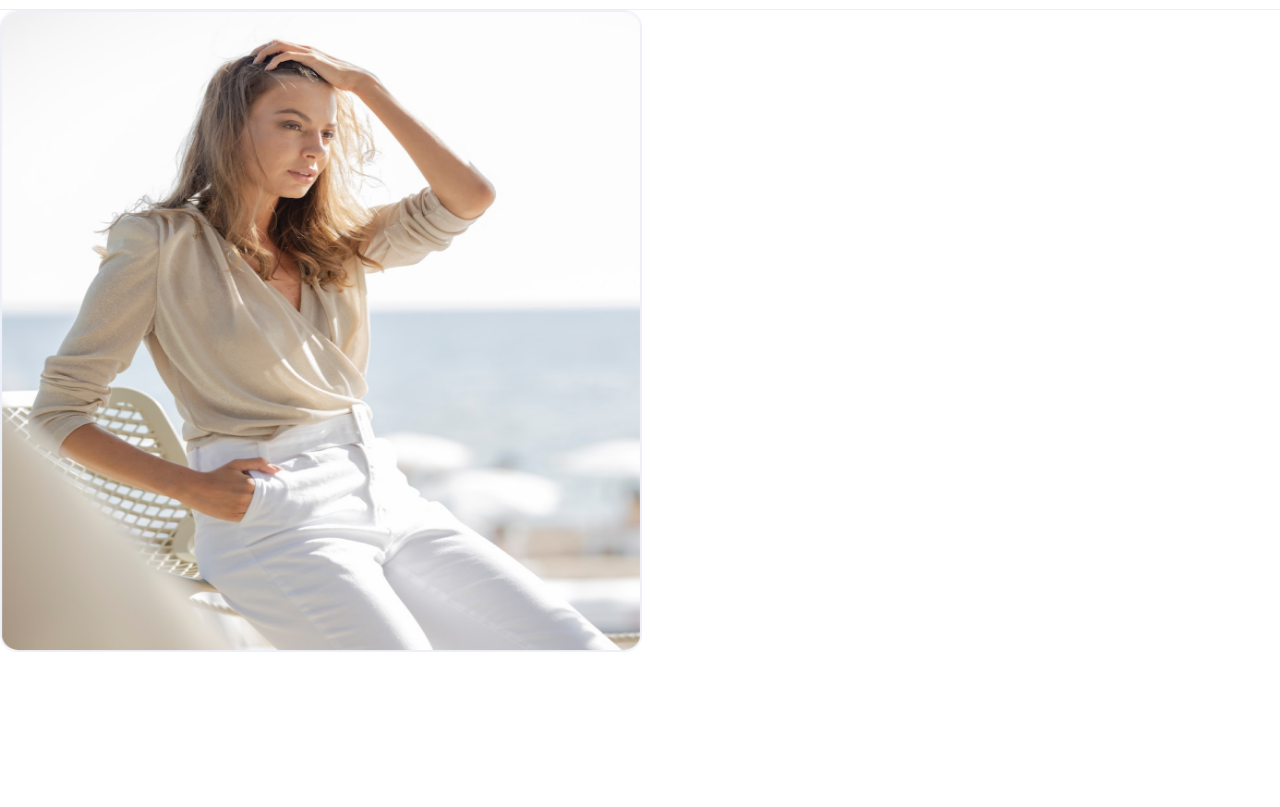
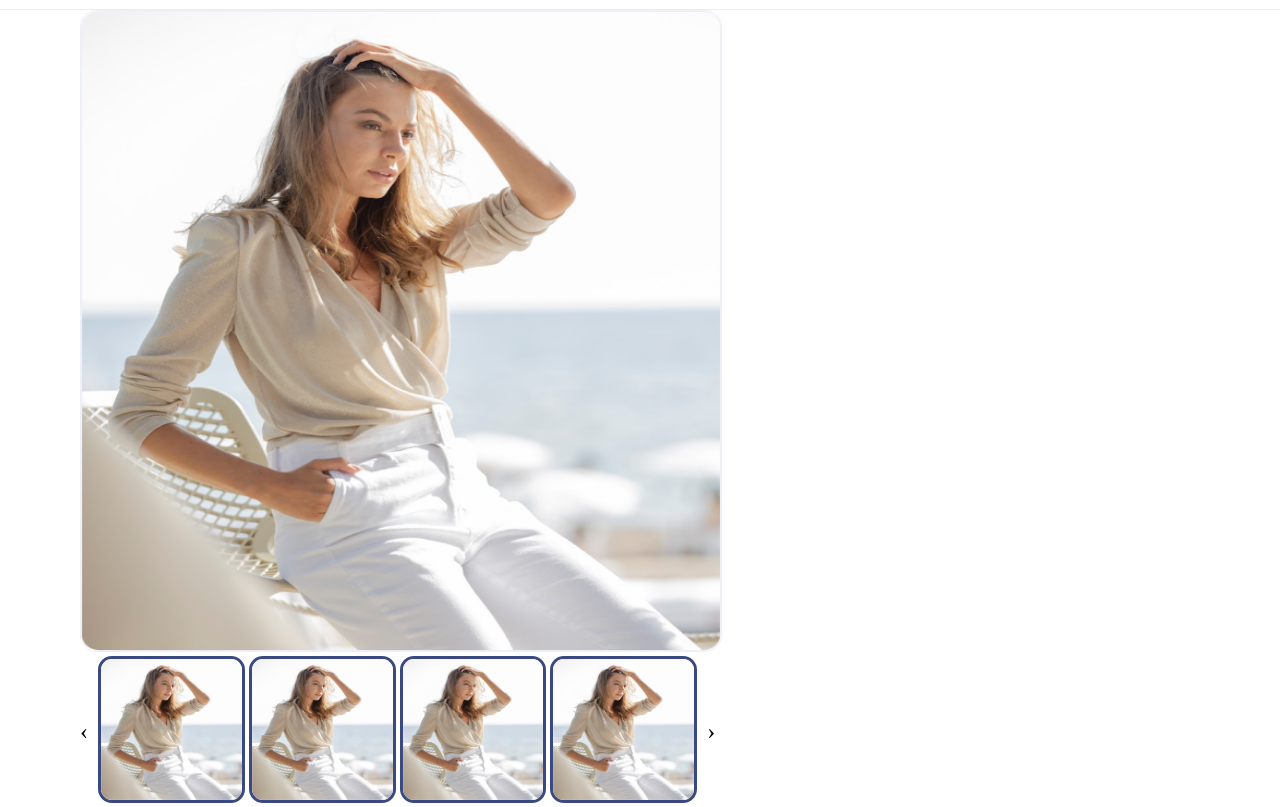
Before and after one commit to solonkonora/E-commerce, a website built with Vite: page index.html in a window 1280 px wide. Shown: the part 81-888 px from the top of the page. Before the commit the page ends 800 px from the top, so only its background shows below. Built offline with nearby package versions, Linux system fonts and the light colour scheme.

Commit message:
add html and css content hero section images and icons on the navbar

```diff
--- a/assets/style/style.css
+++ b/assets/style/style.css
@@ -23,8 +23,10 @@
 
 .first {
   justify-content:
-  flex-start; align-items:
-  center; gap: 60px;
+    flex-start;
+  align-items:
+    center;
+  gap: 60px;
   display: flex;
 }
 
@@ -35,7 +37,7 @@
 }
 
 .logo {
- color:#0d3356;
+  color: #0d3356;
   font-size: 32px;
   font-family: Inter;
   font-style: italic;
@@ -76,3 +78,35 @@ color: #1d364d;
   font-weight: 600;
   word-wrap: break-word;
 }
+
+.hero-container {
+  margin-left: 80px;
+}
+
+.image-slider {
+  display: flex;
+}
+
+.previous-icon,
+.next-icon {
+  font-size: 24px;
+  cursor: pointer;
+  display: flex;
+  align-items: center;
+  justify-content: center;
+}
+
+.previous-icon {
+  margin-right: 10px;
+}
+
+.next-icon {
+  margin-left: 10px;
+}
+
+.images img {
+  width: 11vw;
+  height: 11vw;
+  border-radius: 14px;
+  border: 3px #3a4980 solid
+}
--- a/index.html
+++ b/index.html
@@ -1,5 +1,6 @@
 <!DOCTYPE html>
 <html lang="en">
+
 <head>
     <meta charset="UTF-8">
     <meta name="viewport" content="width=device-width, initial-scale=1.0">
@@ -7,6 +8,7 @@
     <link href="./assets/style/style.css" rel="stylesheet">
 
 </head>
+
 <body>
     <!-- navigation-->
     <div id="nav-container">
@@ -22,27 +24,37 @@
 
         <div class="second">
             <div style="width: 50px; height: 50px; position: relative">
-                <div style="width: 50px; height: 50px; left: 0px; top: 0px; position: absolute; background: #f5f1ee; border-radius: 25px"></div>
+                <div
+                    style="width: 50px; height: 50px; left: 0px; top: 0px; position: absolute; background: #f5f1ee; border-radius: 25px">
+                </div>
                 <div style="width: 21px; height: 21px; left: 15px; top: 14px; position: absolute">
-                    <div style="width: 15px; height: 17px; left: 2px; top: 1px; position: absolute; border: 1.50px #875541 solid"></div>
+                    <div style="position: absolute;">&#128276;</div>
                 </div>
             </div>
 
-            <div style="width: 20px; height: 20px; background: #1d364d; border-radius: 12px; border: 1.50px white solid; flex-direction: column; justify-content: center; align-items: center; gap: 10px; display: inline-flex">
+            <div
+                style="width: 20px; height: 20px; background: #1d364d; border-radius: 12px; border: 1.50px white solid; flex-direction: column; justify-content: center; align-items: center; gap: 10px; display: inline-flex">
                 <div style="width: 6px; height: 10px; background: #fff"></div>
             </div>
 
             <div style="width: 50px; height: 50px; position: relative">
-                <div style="width: 50px; height: 50px; left: 0px; top: 0px; position: absolute; background: #eeeff8; border-radius: 25px"></div>
+                <div
+                    style="width: 50px; height: 50px; left: 0px; top: 0px; position: absolute; background: #eeeff8; border-radius: 25px">
+                </div>
                 <div style="width: 20px; height: 20px; left: 15px; top: 15px; position: absolute">
-                    <div style="width: 13px; height: 15px; left: 3px; top: 2px; position: absolute; border: 1px #101f37 solid"></div>
+                    <div style="position: absolute;">&#128722;</div>
                 </div>
             </div>
 
-            <div style="width: 10px; height: 10px; background: #D75951; border-radius: 12px; border: 1.50px white solid"></div>
+
+            <div
+                style="width: 10px; height: 10px; background: #D75951; border-radius: 12px; border: 1.50px white solid">
+            </div>
             <div style="justify-content: flex-start; align-items: center; gap: 14px; display: flex">
+
                 <img style="width: 50px; height: 50px; border-radius: 25px" src="./assets/image/Rectangle 1.png" />
-                <div style="flex-direction: column; justify-content: flex-start; align-items: flex-start; gap: 7px; display: inline-flex">
+                <div
+                    style="flex-direction: column; justify-content: flex-start; align-items: flex-start; gap: 7px; display: inline-flex">
                     <div class="morning">Good Morning!</div>
                     <div class="johnson">Scarlet Johnson</div>
                 </div>
@@ -52,7 +64,21 @@
     </div>
 
     <!-- hero section -->
-    <img style="width: 50vw; height: 50vw; border-radius: 17px; border: 1px #edf0f8 solid" src="./assets/image/Rectangle 4.png"/>
+    <div class="hero-container">
+        <img style="width: 50vw; height: 50vw; border-radius: 17px; border: 1px #edf0f8 solid"
+            src="./assets/image/Rectangle 4.png" />
+
+    <div class="image-slider">
+        <div class="previous-icon">&#8249;</div>
+        <div class="images">
+            <img src="./assets/image/Rectangle 4.png" />
+            <img src="./assets/image/Rectangle 4.png" />
+            <img src="./assets/image/Rectangle 4.png" />
+            <img src="./assets/image/Rectangle 4.png" />
+        </div>
+        <div class="next-icon">&#8250;</div>
+    </div>
 
 </body>
+
 </html>
```
Lines whose indentation alone changed are shown as unchanged.
